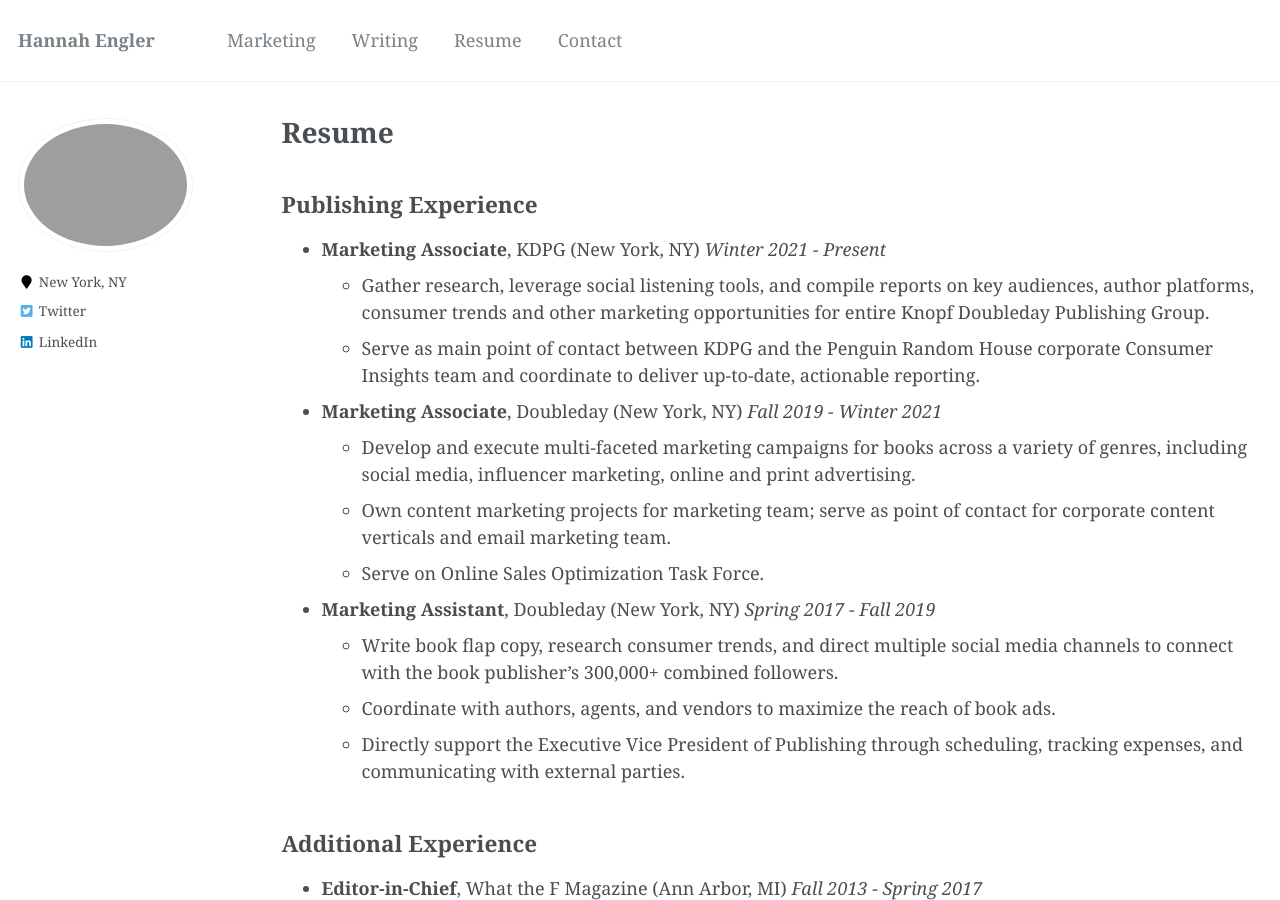
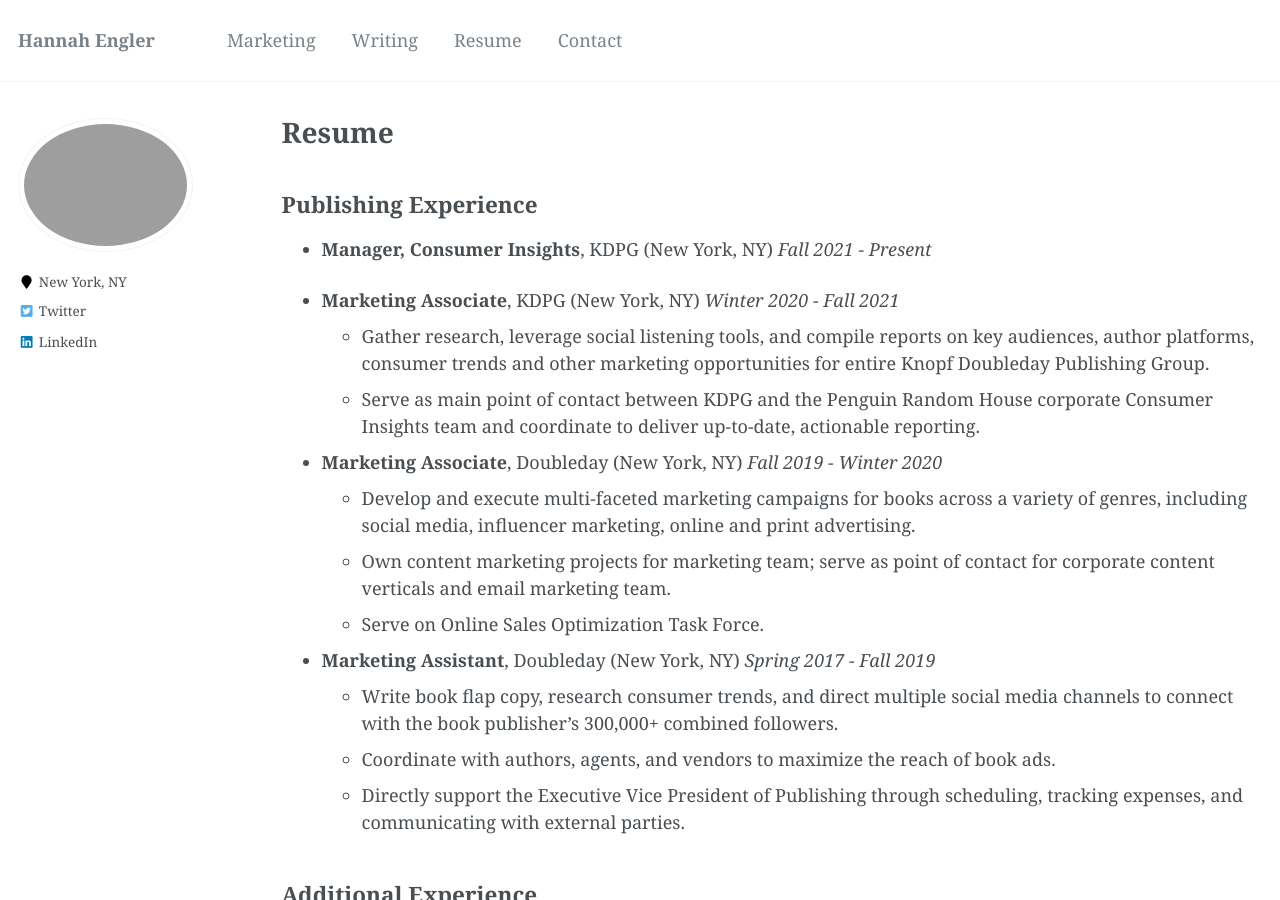
Before and after one commit to hannahmengler/hannahmengler.github.io, a Jekyll site: the page built from _pages/resume.md, in a window 1280 px wide and 900 px high. Built offline with Jekyll 4.4.1, drawn with Linux system fonts in a browser that asks for light colours.

Commit message:
add promo

```diff
--- a/_pages/resume.md
+++ b/_pages/resume.md
@@ -12,11 +12,13 @@ redirect_from:
 
 ## Publishing Experience
 
-* **Marketing Associate**, KDPG (New York, NY) _Winter 2021 - Present_
+* **Manager, Consumer Insights**, KDPG (New York, NY) _Fall 2021 - Present_
+
+* **Marketing Associate**, KDPG (New York, NY) _Winter 2020 - Fall 2021_
   * Gather research, leverage social listening tools, and compile reports on key audiences, author platforms, consumer trends and other marketing opportunities for entire Knopf Doubleday Publishing Group.
   * Serve as main point of contact between KDPG and the Penguin Random House corporate Consumer Insights team and coordinate to deliver up-to-date, actionable reporting.
 
-* **Marketing Associate**, Doubleday (New York, NY) _Fall 2019 - Winter 2021_
+* **Marketing Associate**, Doubleday (New York, NY) _Fall 2019 - Winter 2020_
   * Develop and execute multi-faceted marketing campaigns for books across a variety of genres, including social media, influencer marketing, online and print advertising.
   * Own content marketing projects for marketing team; serve as point of contact for corporate content verticals and email marketing team.
   * Serve on Online Sales Optimization Task Force.
```
Also changed, not shown: _pages/about.md (+1 -1 lines).
